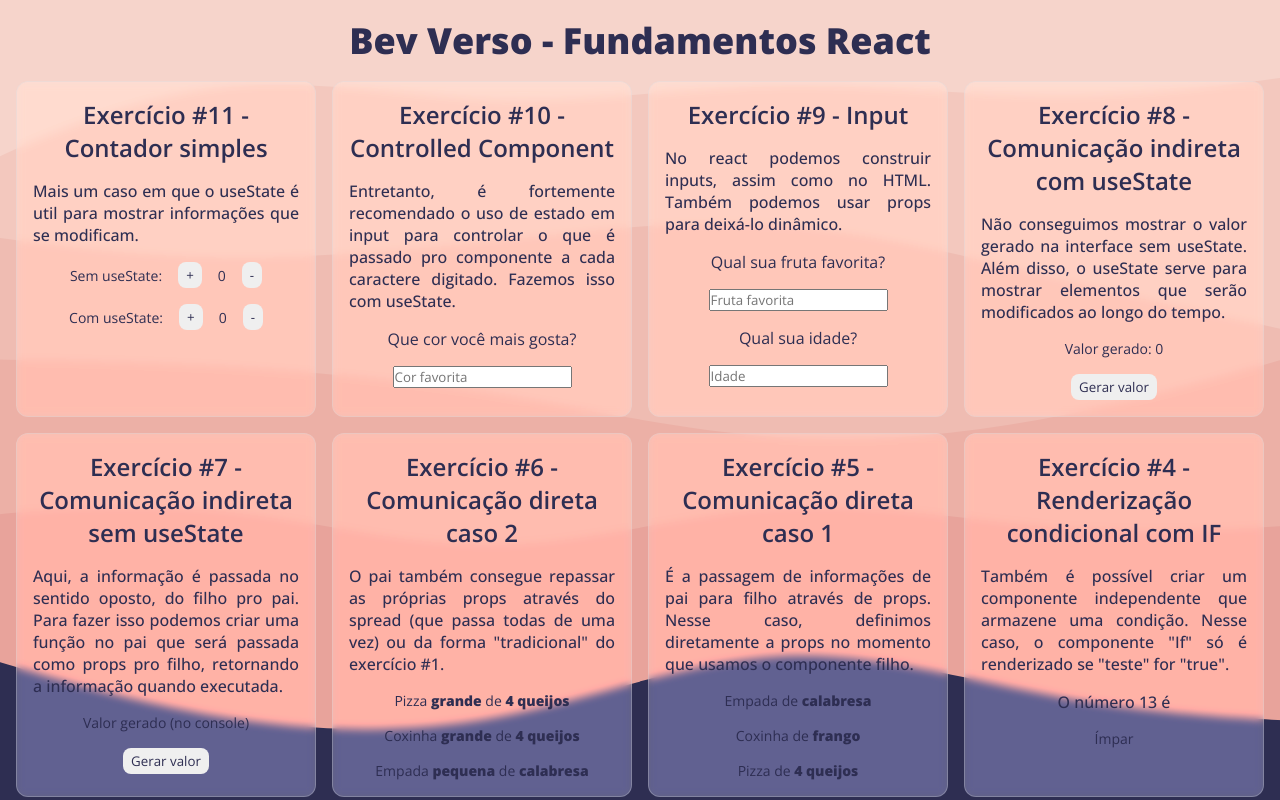
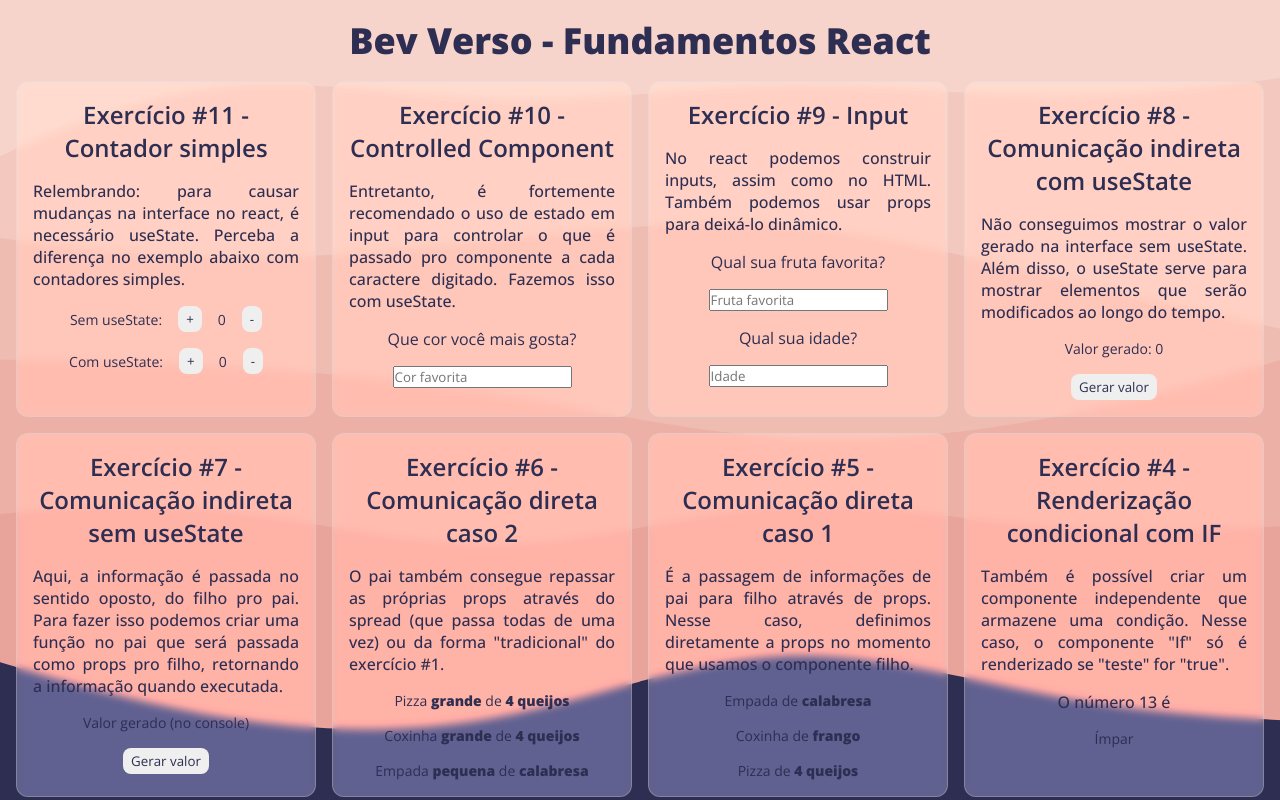
Before and after one commit to develyrios/aprendizado-front, a React (Vite) app: page / in a window 1280 px wide. Shown: the top 800 px of the page. Built offline with nearby package versions, Linux system fonts and the light colour scheme.

Commit message:
<feat>:reescreve a descrição do exercicio 11

```diff
--- a/src/components/Exercicios/Exercicio11/index.jsx
+++ b/src/components/Exercicios/Exercicio11/index.jsx
@@ -8,8 +8,9 @@ export const Exercicio11 = () => {
     return(
         <Card title="Exercício #11 - Contador simples">
             <Paragraph>
-                Mais um caso em que o useState é util
-                para mostrar informações que se modificam.
+                Relembrando: para causar mudanças na interface
+                no react, é necessário useState.
+                Perceba a diferença no exemplo abaixo com contadores simples.
             </Paragraph>
 
             <ContadorSemUseState />
```
